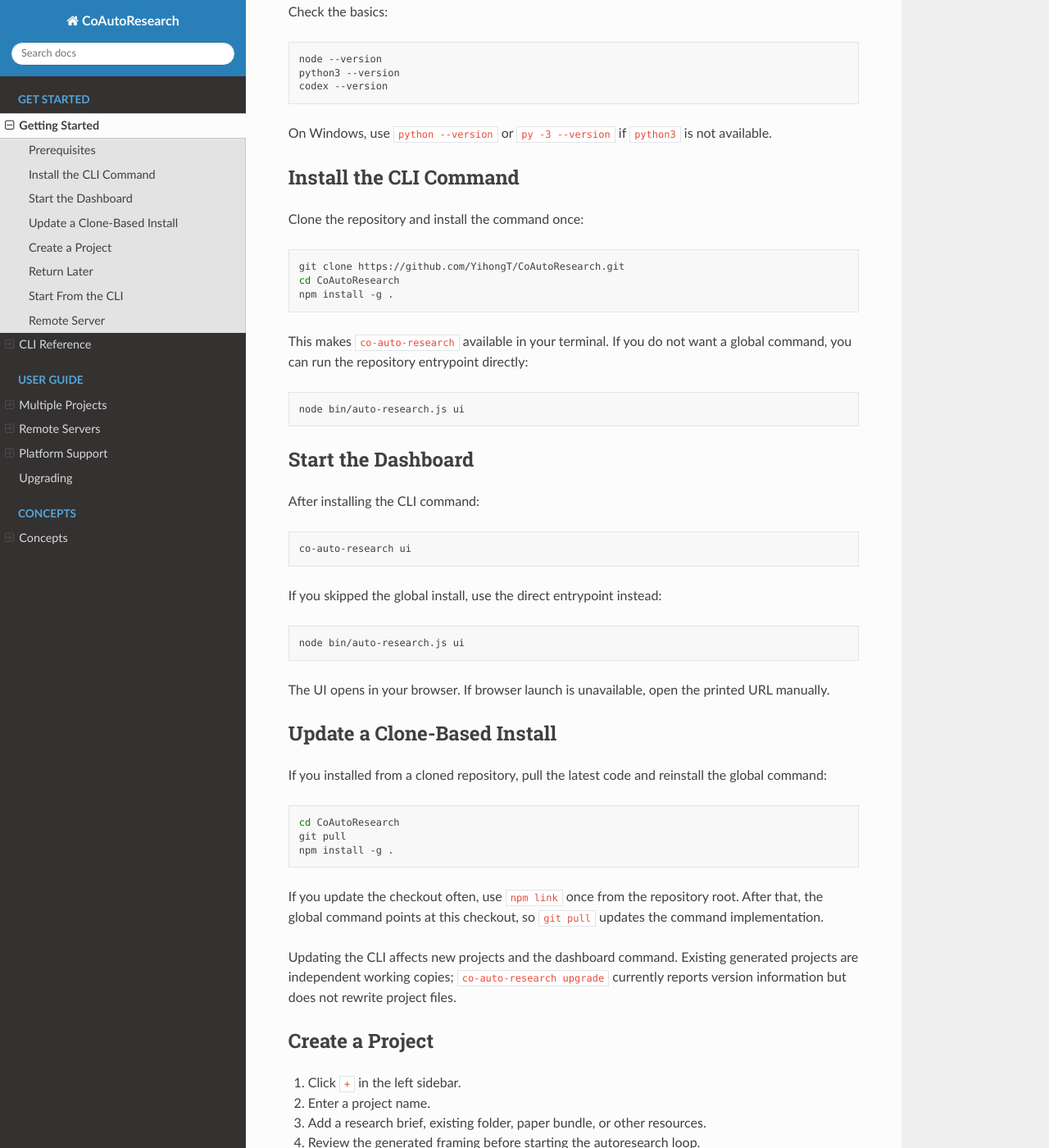
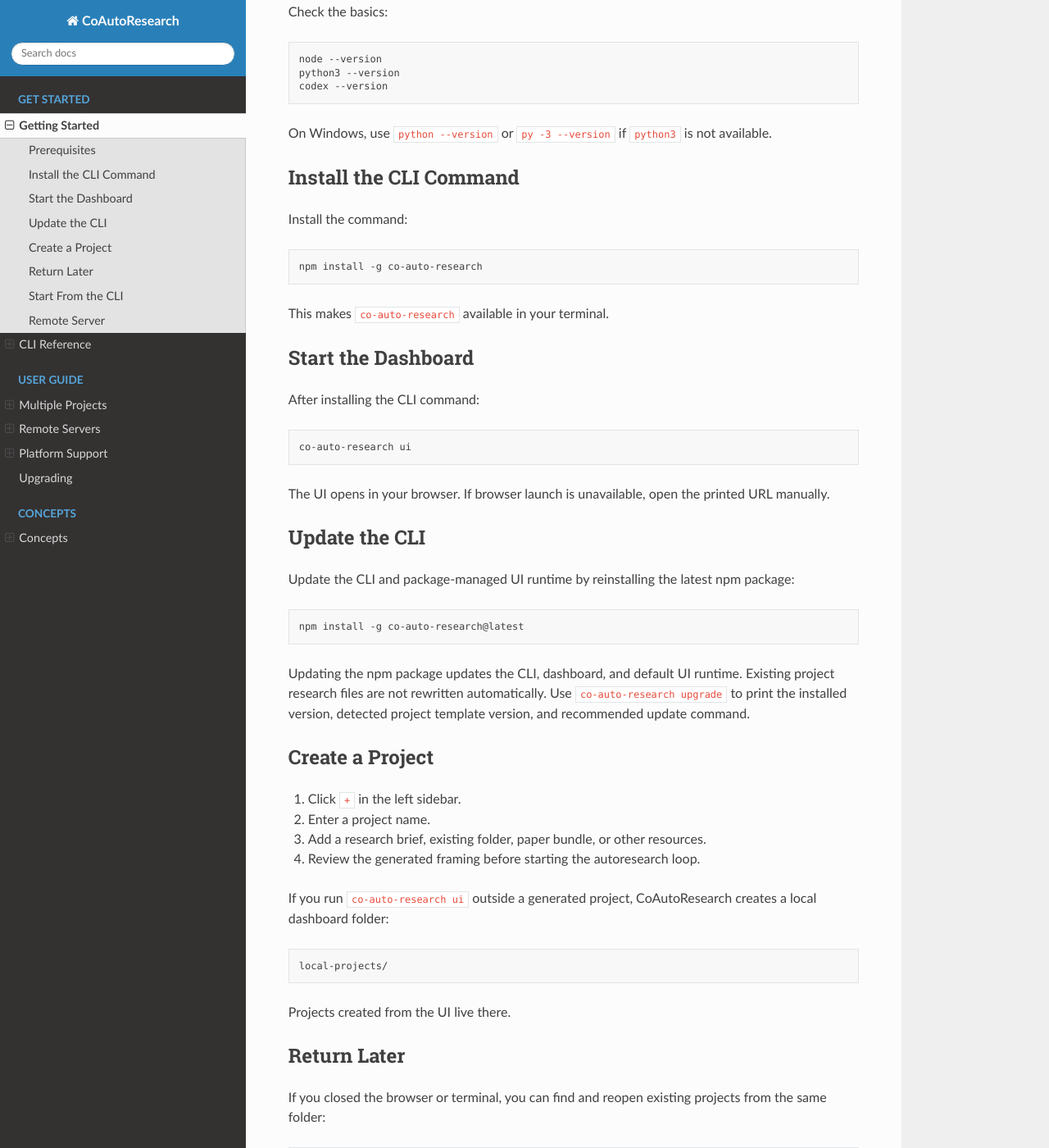
Before and after one commit to YihongT/CoAutoResearch, a Sphinx documentation site: the page built from docs/getting-started.md, in a window 1280 px wide and 1400 px high, scrolled down 429 px. Shown: the whole window at 82% size. Built offline with Sphinx 7.4.7 and the Read the Docs theme 3.1.0, drawn with Linux system fonts in a browser that asks for light colours.

````diff
--- a/docs/getting-started.md
+++ b/docs/getting-started.md
@@ -24,20 +24,13 @@ available.
 
 ## Install the CLI Command
 
-Clone the repository and install the command once:
+Install the command:
 
 ```bash
-git clone https://github.com/YihongT/CoAutoResearch.git
-cd CoAutoResearch
-npm install -g .
+npm install -g co-auto-research
 ```
 
-This makes `co-auto-research` available in your terminal. If you do not want a
-global command, you can run the repository entrypoint directly:
-
-```bash
-node bin/auto-research.js ui
-```
+This makes `co-auto-research` available in your terminal.
 
 ## Start the Dashboard
 
@@ -47,33 +40,22 @@ After installing the CLI command:
 co-auto-research ui
 ```
 
-If you skipped the global install, use the direct entrypoint instead:
-
-```bash
-node bin/auto-research.js ui
-```
-
 The UI opens in your browser. If browser launch is unavailable, open the printed
 URL manually.
 
-## Update a Clone-Based Install
+## Update the CLI
 
-If you installed from a cloned repository, pull the latest code and reinstall
-the global command:
+Update the CLI and package-managed UI runtime by reinstalling the latest npm
+package:
 
 ```bash
-cd CoAutoResearch
-git pull
-npm install -g .
+npm install -g co-auto-research@latest
 ```
 
-If you update the checkout often, use `npm link` once from the repository root.
-After that, the global command points at this checkout, so `git pull` updates
-the command implementation.
-
-Updating the CLI affects new projects and the dashboard command. Existing
-generated projects are independent working copies; `co-auto-research upgrade`
-currently reports version information but does not rewrite project files.
+Updating the npm package updates the CLI, dashboard, and default UI runtime.
+Existing project research files are not rewritten automatically. Use
+`co-auto-research upgrade` to print the installed version, detected project
+template version, and recommended update command.
 
 ## Create a Project
 
````
Also changed, not shown: CONTRIBUTING.md (+32 -10 lines), README.md (+17 -23 lines), docs/cli.md (+10 -19 lines), docs/index.md (+4 -8 lines), docs/upgrading.md (+17 -7 lines), package.json (+12 -0 lines), 3 other files.
